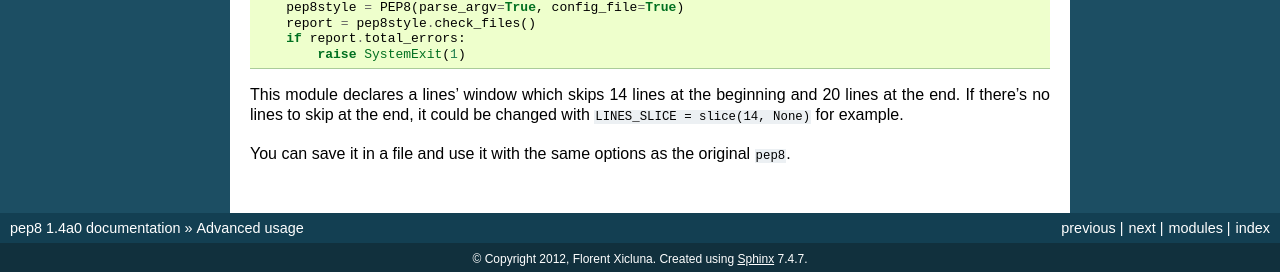
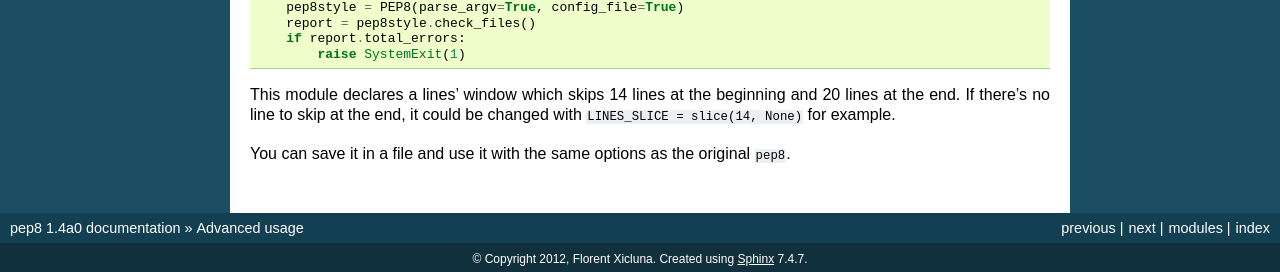
Before and after one commit to PyCQA/pycodestyle, a Sphinx documentation site: the page built from docs/advanced.rst, in a window 1280 px wide. Shown: the part 1018-1290 px from the top of the page. Built offline with Sphinx 7.4.7, drawn with Linux system fonts in a browser that asks for light colours.

```diff
--- a/docs/advanced.rst
+++ b/docs/advanced.rst
@@ -70,7 +70,7 @@ through a custom wrapper for the PEP 8 library::
           raise SystemExit(1)
 
 This module declares a lines' window which skips 14 lines at the beginning
-and 20 lines at the end.  If there's no lines to skip at the end, it could be
+and 20 lines at the end.  If there's no line to skip at the end, it could be
 changed with ``LINES_SLICE = slice(14, None)`` for example.
 
 You can save it in a file and use it with the same options as the
```
Also changed, not shown: docs/developer.rst (+13 -7 lines).
